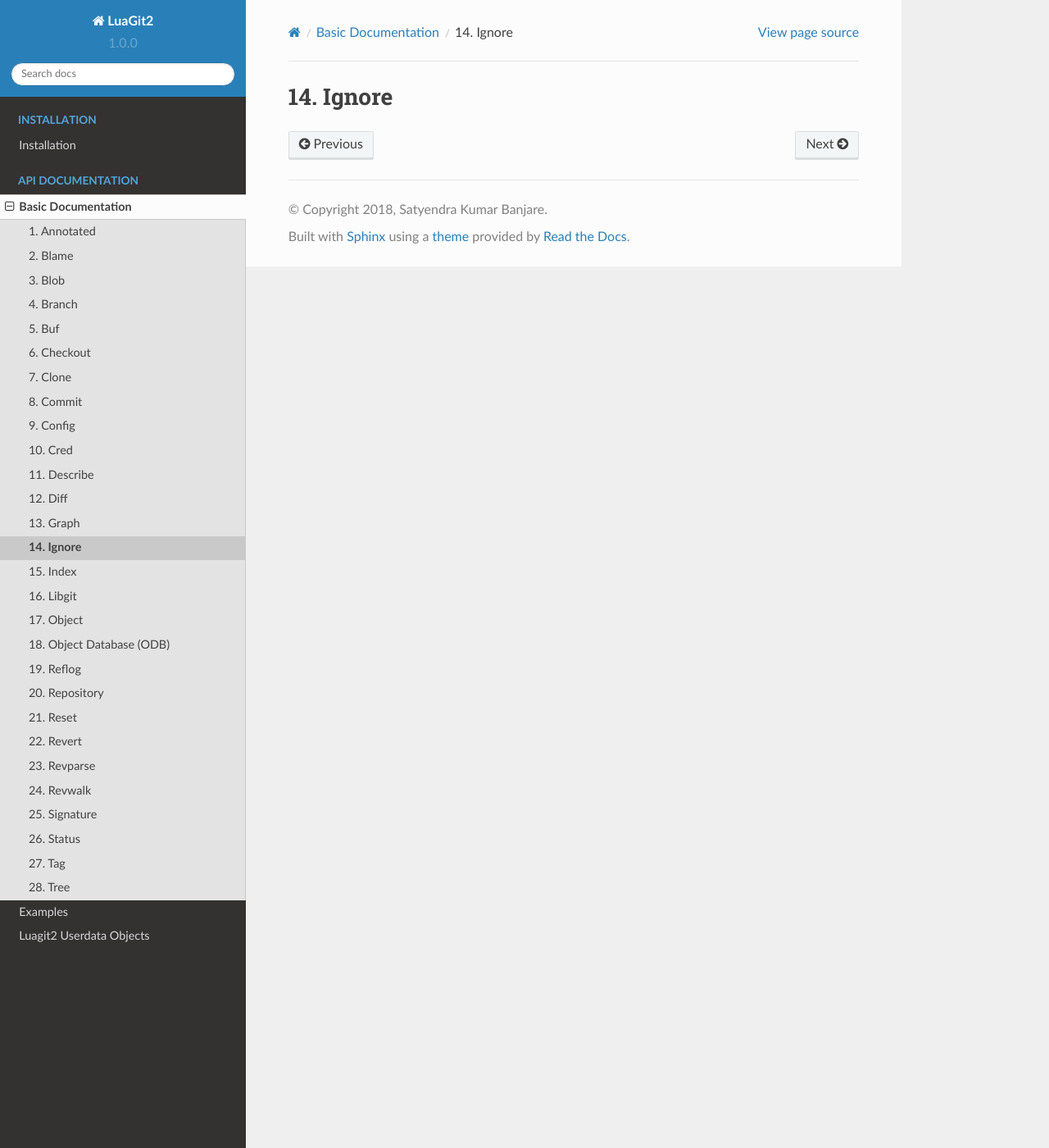
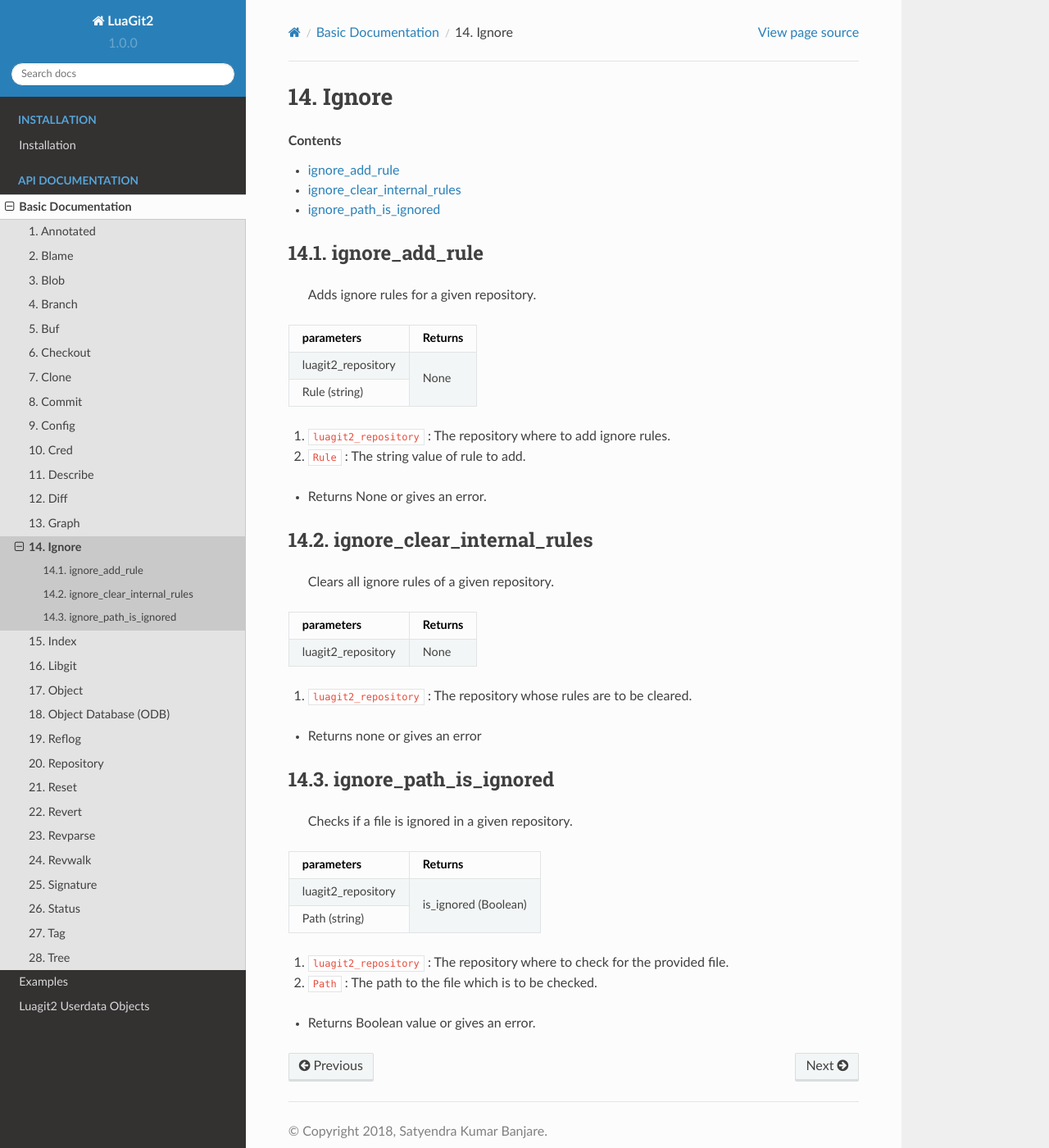
Before and after one commit to SatyendraBanjare/luagit2, a Sphinx documentation site: the page built from docs/source/basic/ignore.rst, in a window 1280 px wide and 1400 px high. Shown: the whole window at 82% size. Built offline with Sphinx 7.4.7 and the Read the Docs theme 2.0.0, drawn with Linux system fonts in a browser that asks for light colours; pages that are not in the unit, such as notebooks, are missing from menus.

Commit message:
docs(ignore): added documentation

```diff
--- a/docs/source/basic/ignore.rst
+++ b/docs/source/basic/ignore.rst
@@ -1,2 +1,57 @@
 Ignore
 ======
+
+.. contents:: Contents
+   :local:
+
+
+ignore_add_rule
+---------------------
+
+	Adds ignore rules for a given repository.
+
++---------------------------+---------------------------------+
+| parameters                | Returns                         |
++===========================+=================================+
+| luagit2_repository        | None                            |
++---------------------------+                                 +
+| Rule (string)             |                                 |
++---------------------------+---------------------------------+
+
+1. ``luagit2_repository`` : The repository where to add ignore rules.
+2. ``Rule`` : The string value of rule to add.
+
+* Returns None or gives an error.
+
+ignore_clear_internal_rules
+-----------------------------
+
+	Clears all ignore rules of a given repository.
+
++---------------------------+---------------------------------+
+| parameters                | Returns                         |
++===========================+=================================+
+| luagit2_repository        | None                            |
++---------------------------+---------------------------------+
+
+1. ``luagit2_repository`` : The repository whose rules are to be cleared.
+
+* Returns none or gives an error
+
+ignore_path_is_ignored
+--------------------------
+
+	Checks if a file is ignored in a given repository.
+
++---------------------------+---------------------------------+
+| parameters                | Returns                         |
++===========================+=================================+
+| luagit2_repository        | is_ignored (Boolean)            |
++---------------------------+                                 +
+| Path (string)             |                                 |
++---------------------------+---------------------------------+
+
+1. ``luagit2_repository`` : The repository where to check for the provided file.
+2. ``Path`` : The path to the file which is to be checked.
+
+* Returns Boolean value or gives an error.
```
